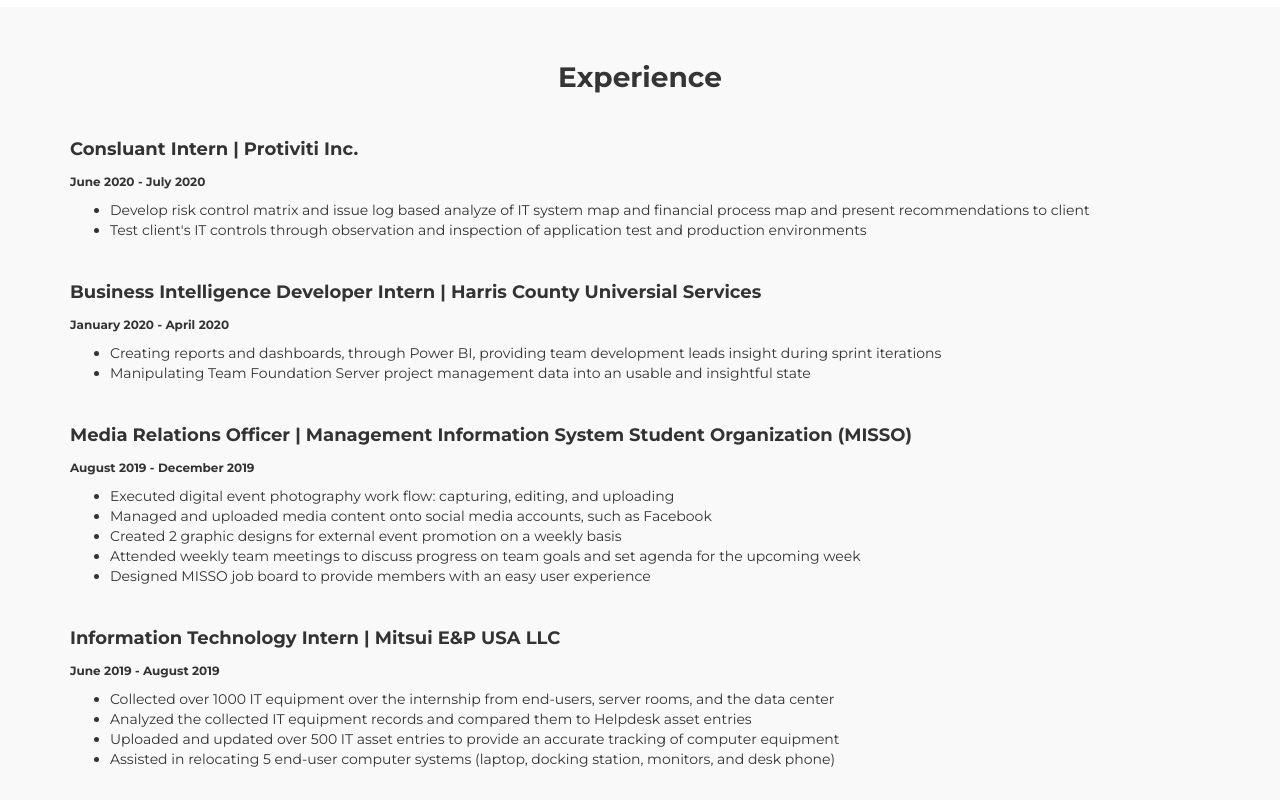
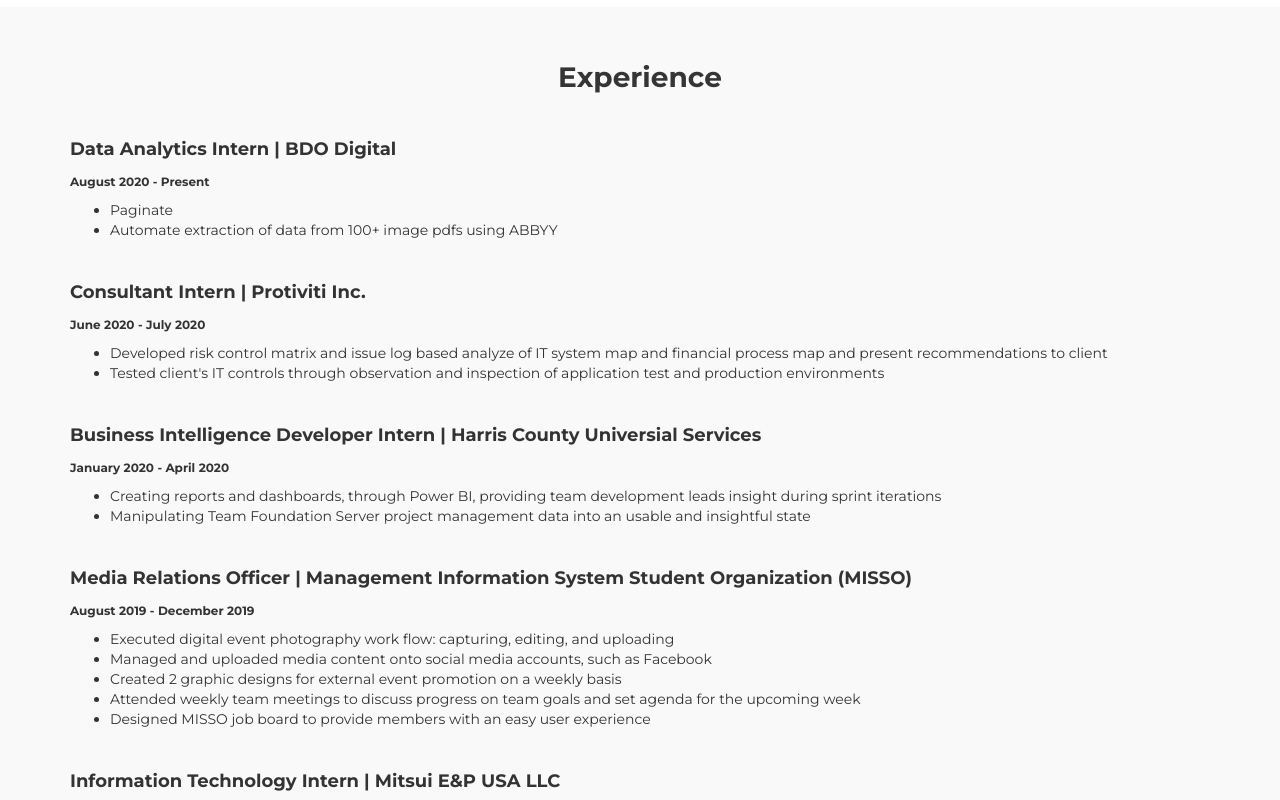
Before and after one commit to ChristinaPhamN/ChristinaPhamN.github.io, a plain HTML site: page index.html in a window 1280 px wide. Shown: the part 1940-2740 px from the top of the page. Drawn offline with Linux system fonts and the light colour scheme.

Commit message:
Update index.html

```diff
--- a/index.html
+++ b/index.html
@@ -191,7 +191,7 @@ http://www.templatemo.com/tm-515-eatery
 
                     <div class="col-md-6 col-sm-12">
                          <div class="education-info wow fadeInUp" data-wow-delay="0.4s">
-                              <h4>Upcoming Courses</h4>
+                              <h4>Current Courses</h4>
 
                                    <ul>
                                         <li>MIS 4374 - Infomation Technology Project Management</li>
@@ -289,11 +289,21 @@ http://www.templatemo.com/tm-515-eatery
 							</div>
 
                                    <div class="wow fadeInUp" data-wow-delay="0.4s">
-								<h4>Consluant Intern | Protiviti Inc.</h4>
+								<h4>Data Analytics Intern | BDO Digital</h4>
+								<h6>August 2020 - Present</h6>
+								<ul>
+									<li>Paginate </li>
+									<li>Automate extraction of data from 100+ image pdfs using ABBYY</li>
+								</ul>
+								<br>
+								<!-- Temporary break for space | Will adjust in css later-->
+                                   </div>
+                                   <div class="wow fadeInUp" data-wow-delay="0.4s">
+								<h4>Consultant Intern | Protiviti Inc.</h4>
 								<h6>June 2020 - July 2020</h6>
 								<ul>
-									<li>Develop risk control matrix and issue log based analyze of IT system map and financial process map and present recommendations to client</li>
-									<li>Test client's IT controls through observation and inspection of application test and production environments</li>
+									<li>Developed risk control matrix and issue log based analyze of IT system map and financial process map and present recommendations to client</li>
+									<li>Tested client's IT controls through observation and inspection of application test and production environments</li>
 								</ul>
 								<br>
 								<!-- Temporary break for space | Will adjust in css later-->
```
